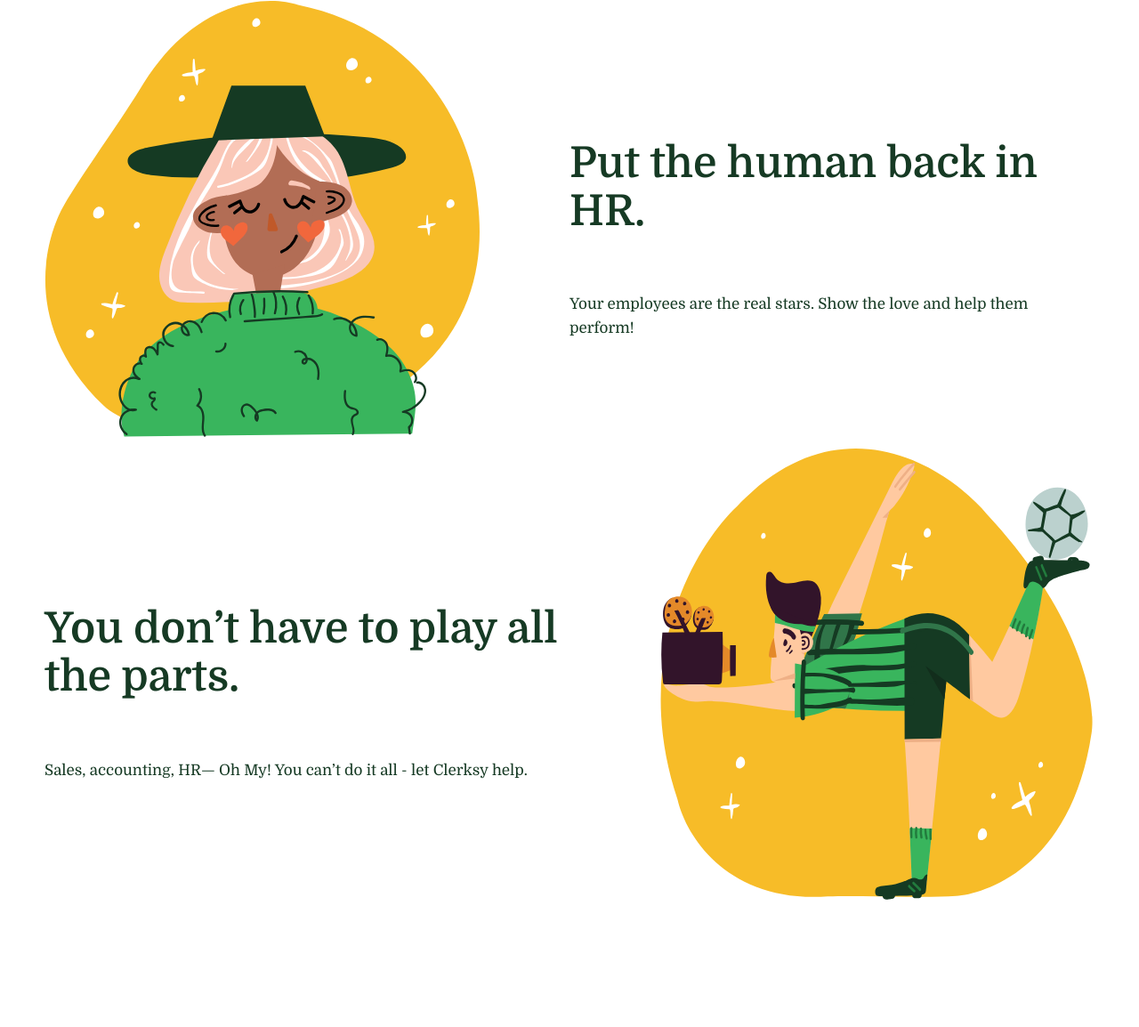
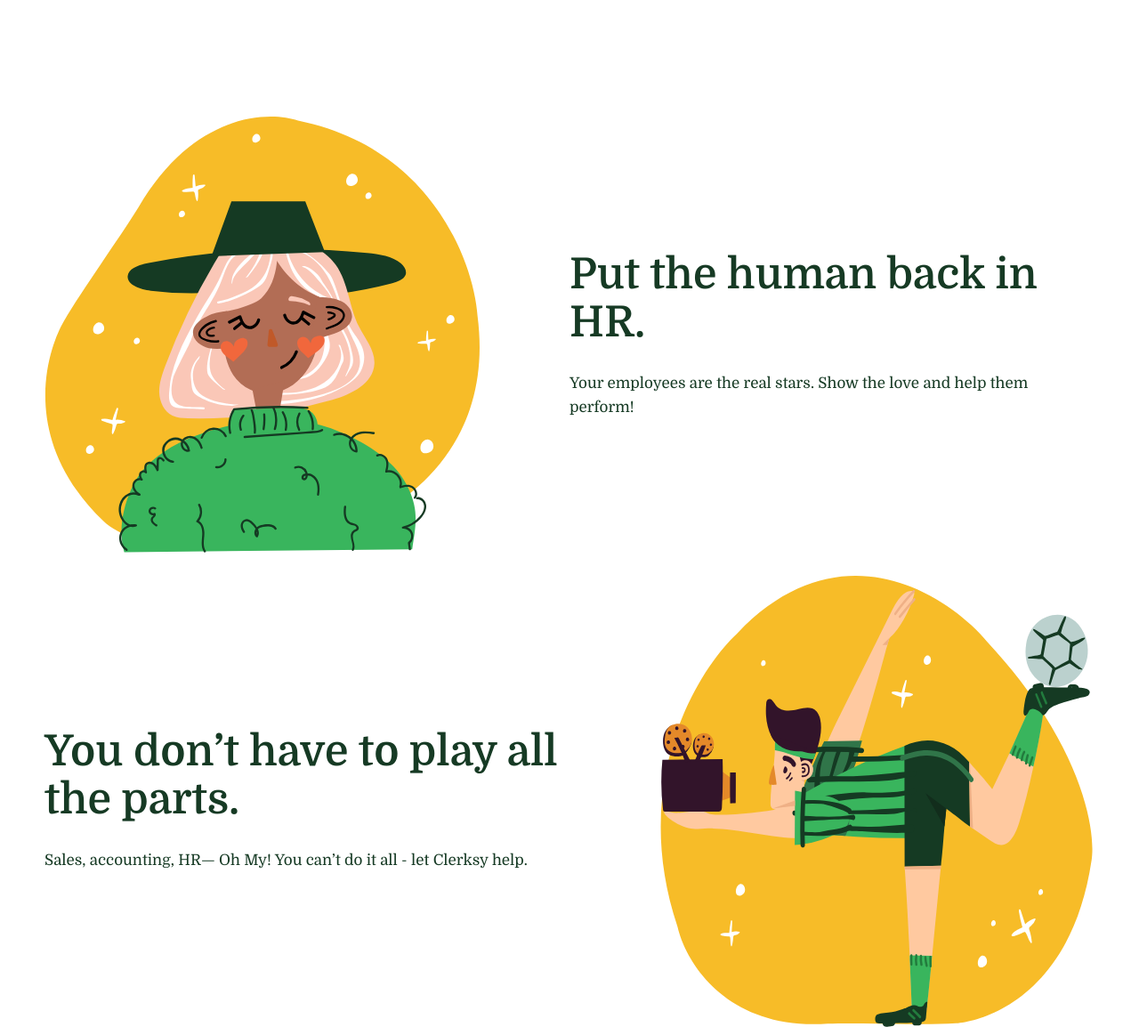
Before and after one commit to shakhzodbekbobobekov/Clerksy-web-site, a plain HTML site: page index.html in a window 1280 px wide. Shown: the part 720-1874 px from the top of the page at 89% size. Before the commit the page ends 1731 px from the top, so only its background shows below. Drawn offline with Linux system fonts and the light colour scheme.

Commit message:
correction css and html

```diff
--- a/css/main.css
+++ b/css/main.css
@@ -127,11 +127,9 @@ body{
 /* /Header-hero */
 
 /* Header-Cinema */
-/* .header-cinema {
-    display: flex;
-    justify-content: center;
-    align-items: center;
-} */
+.header-cinema {
+   margin-top: 130px;
+}
 
 .header-cinema__section-first {
     display: flex;
@@ -147,6 +145,8 @@ body{
 }
 
 .header-cinema__section-first__about {
+    margin: 0;
+    padding: 0;
     margin-left: 100px;
 }
 
@@ -156,20 +156,30 @@ body{
     font-size: 48px;
     font-weight: 600;
     color: #163A24;
+    margin: 0;
+    padding: 0;
 }
 
 .header-cinema__section-first__about__text,
 .header-cinema__section-second__about__text {
     color: #163A24;
+    padding: 0;
+    margin: 0;
+    margin-top: 27px;
 }
 
 .header-cinema__section-second {
     display: flex;
     justify-content: center;
     align-items: center;
+    margin: 0;
+    padding: 0;
+    margin-top: 13px;
 }
 
 .header-cinema__section-second__about {
+    margin: 0;
+    padding: 0;
     margin-right: 100px;
 }
 /* /Header-Cinema */
```
